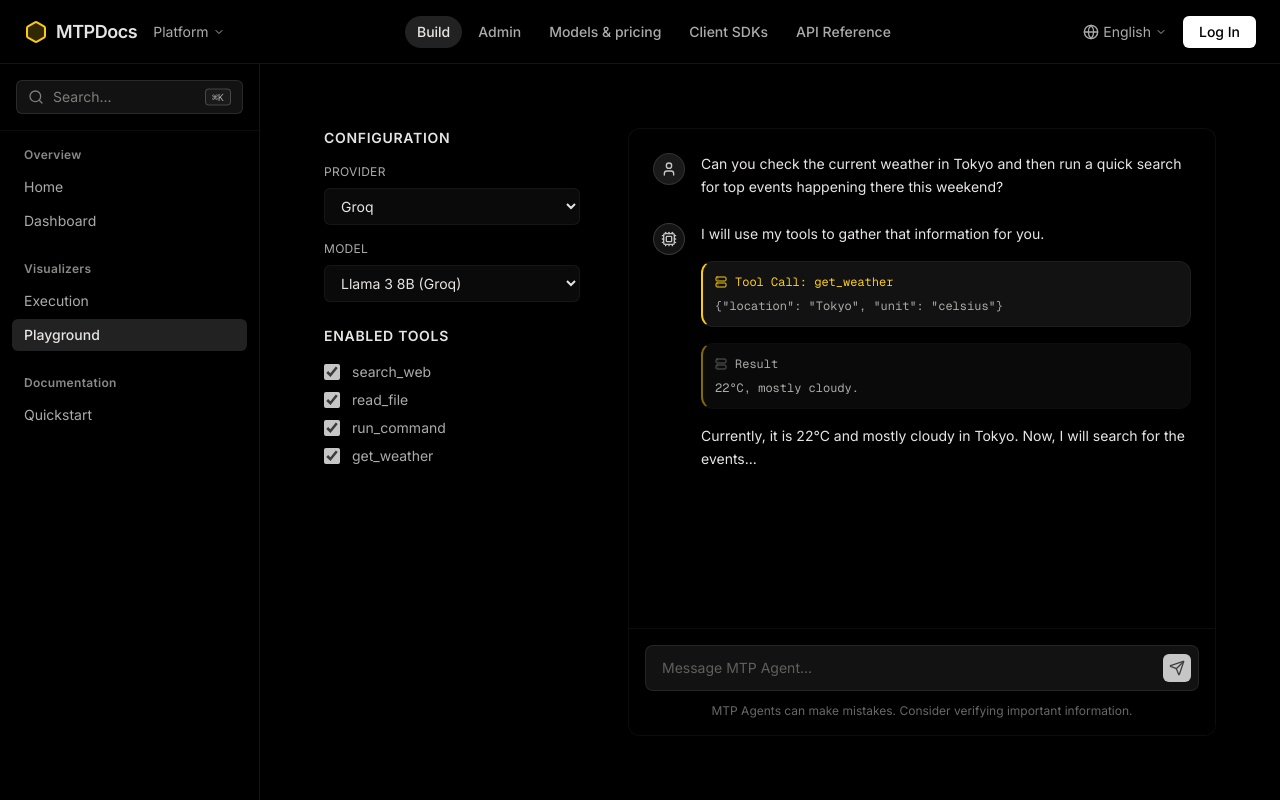
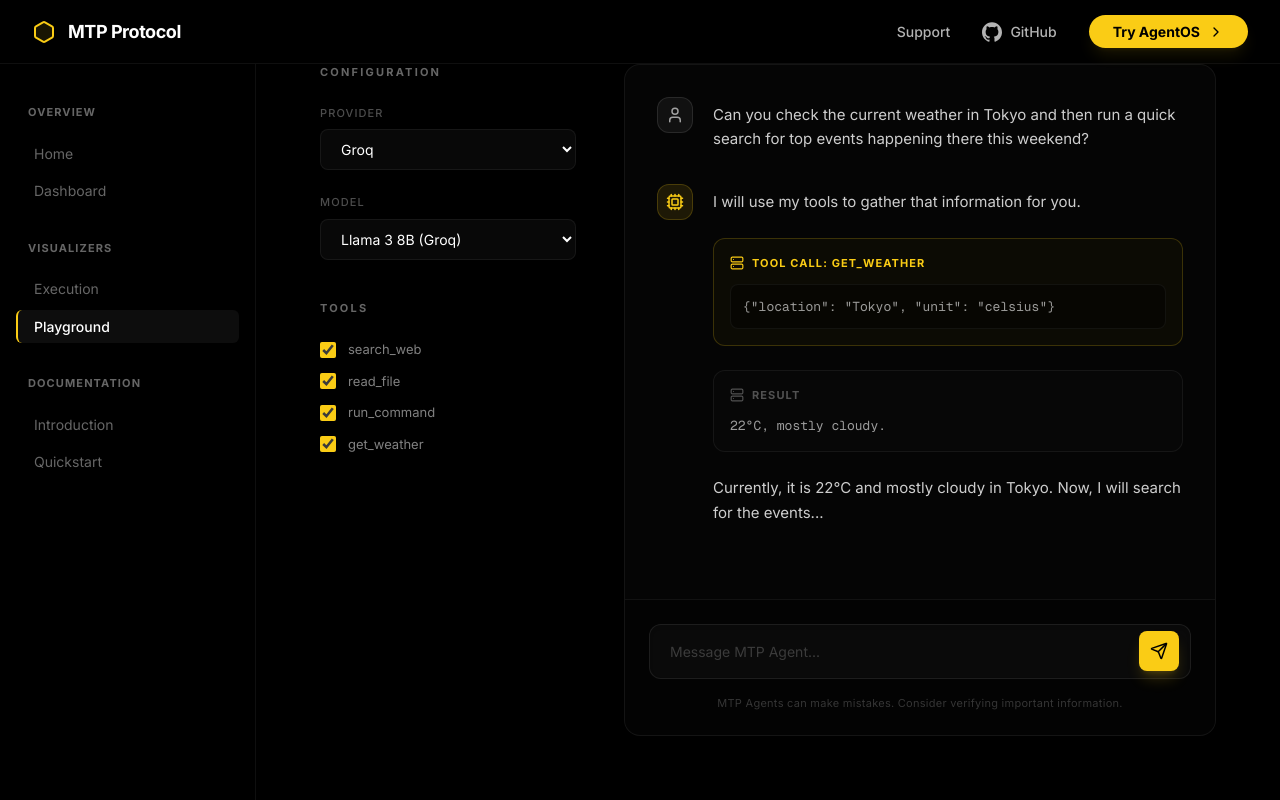
Before and after one commit to himesh-mehta/mtp-frontend, a Next.js app: page /playground in a window 1280 px wide. Built offline with nearby package versions, Linux system fonts and the light colour scheme.

Commit message:
your message

```diff
--- a/app/(app)/playground/page.tsx
+++ b/app/(app)/playground/page.tsx
@@ -3,41 +3,39 @@
 
 export default function Playground() {
   return (
-    <div className="min-h-[calc(100vh-64px)] bg-surface flex flex-col text-on-surface">
-      <main className="flex-1 max-w-[1600px] w-full mx-auto p-4 md:p-8 lg:p-16 flex gap-6 xl:gap-12">
+    <div className="min-h-screen bg-black flex flex-col text-white/90">
+      <main className="flex-1 max-w-7xl w-full mx-auto p-4 md:p-12 lg:p-16 flex gap-12">
 
         {/* Sidebar settings */}
-        <aside className="w-64 flex-shrink-0 flex flex-col gap-6">
+        <aside className="w-64 flex-shrink-0 flex flex-col gap-10">
           <div>
-            <h2 className="text-sm font-semibold tracking-wider text-on-surface uppercase mb-4">Configuration</h2>
-            <div className="space-y-4">
+            <h2 className="text-[11px] font-bold tracking-[0.2em] text-white/40 uppercase mb-6">Configuration</h2>
+            <div className="space-y-6">
               <div className="flex flex-col gap-2">
-                <label className="text-xs text-on-surface-variant uppercase tracking-wide">Provider</label>
-                <select className="bg-surface-container-low border border-white/[0.05] rounded-md px-3 py-2 text-sm text-on-surface focus:outline-none focus:border-primary">
-                  <option>Groq</option>
-                  <option>OpenRouter</option>
-                  <option>Anthropic</option>
-                  <option>Cohere</option>
+                <label className="text-[11px] font-medium text-white/30 uppercase tracking-widest">Provider</label>
+                <select className="bg-white/[0.03] border border-white/[0.06] rounded-lg px-4 py-2.5 text-sm text-white focus:outline-none focus:border-tertiary transition-all">
+                  <option className="bg-black">Groq</option>
+                  <option className="bg-black">OpenRouter</option>
+                  <option className="bg-black">Anthropic</option>
                 </select>
               </div>
 
               <div className="flex flex-col gap-2">
-                <label className="text-xs text-on-surface-variant uppercase tracking-wide">Model</label>
-                <select className="bg-surface-container-low border border-white/[0.05] rounded-md px-3 py-2 text-sm text-on-surface focus:outline-none focus:border-primary">
-                  <option>Llama 3 8B (Groq)</option>
-                  <option>Mixtral 8x7B (Groq)</option>
-                  <option>Claude 3.5 Sonnet</option>
+                <label className="text-[11px] font-medium text-white/30 uppercase tracking-widest">Model</label>
+                <select className="bg-white/[0.03] border border-white/[0.06] rounded-lg px-4 py-2.5 text-sm text-white focus:outline-none focus:border-tertiary transition-all">
+                  <option className="bg-black">Llama 3 8B (Groq)</option>
+                  <option className="bg-black">Claude 3.5 Sonnet</option>
                 </select>
               </div>
             </div>
           </div>
 
           <div>
-            <h2 className="text-sm font-semibold tracking-wider text-on-surface uppercase mb-4">Enabled Tools</h2>
-            <div className="space-y-2">
+            <h2 className="text-[11px] font-bold tracking-[0.2em] text-white/40 uppercase mb-6">Tools</h2>
+            <div className="space-y-3">
               {['search_web', 'read_file', 'run_command', 'get_weather'].map((tool) => (
-                <label key={tool} className="flex items-center gap-3 text-sm text-on-surface-variant cursor-pointer">
-                  <input type="checkbox" defaultChecked className="accent-primary w-4 h-4 rounded-sm border-white/10 bg-surface-container" />
+                <label key={tool} className="flex items-center gap-3 text-[13px] text-white/50 hover:text-white/80 cursor-pointer transition-all">
+                  <input type="checkbox" defaultChecked className="accent-tertiary size-4 rounded bg-white/[0.05] border-white/10" />
                   {tool}
                 </label>
               ))}
@@ -46,50 +44,50 @@
         </aside>
 
         {/* Chat / Playground Area */}
-        <section className="flex-1 flex flex-col min-h-0 bg-surface-container-lowest rounded-xl border border-white/[0.05] overflow-hidden">
-          <div className="flex-1 overflow-y-auto p-6 space-y-6">
+        <section className="flex-1 flex flex-col min-h-0 bg-white/[0.02] rounded-2xl border border-white/[0.06] overflow-hidden shadow-2xl">
+          <div className="flex-1 overflow-y-auto p-8 space-y-8 hide-scrollbar">
 
-            <div className="flex gap-4">
-              <div className="size-8 rounded-full bg-surface-container-high flex items-center justify-center border border-white/10 flex-shrink-0">
-                <User className="size-4 text-primary" />
+            <div className="flex gap-5">
+              <div className="size-9 rounded-xl bg-white/[0.05] flex items-center justify-center border border-white/[0.1] flex-shrink-0">
+                <User className="size-4.5 text-white/60" />
               </div>
-              <div className="flex-1 space-y-2">
-                <p className="text-sm text-on-surface leading-relaxed">
+              <div className="flex-1">
+                <p className="text-[15px] text-white/80 leading-relaxed mt-1.5">
                   Can you check the current weather in Tokyo and then run a quick search for top events happening there this weekend?
                 </p>
               </div>
             </div>
 
-            <div className="flex gap-4">
-              <div className="size-8 rounded-full bg-primary/10 flex items-center justify-center border border-primary/20 flex-shrink-0">
-                <Cpu className="size-4 text-primary" />
+            <div className="flex gap-5">
+              <div className="size-9 rounded-xl bg-tertiary/10 flex items-center justify-center border border-tertiary/20 flex-shrink-0">
+                <Cpu className="size-4.5 text-tertiary" />
               </div>
-              <div className="flex-1 space-y-4">
-                <p className="text-sm text-on-surface leading-relaxed">
+              <div className="flex-1 space-y-6">
+                <p className="text-[15px] text-white/80 leading-relaxed mt-1.5">
                   I will use my tools to gather that information for you.
                 </p>
 
-                <AnimatedCard className="p-3 border-l-2 border-l-tertiary bg-surface-container border-y-white/[0.05] border-r-white/[0.05] flex flex-col gap-2">
-                  <div className="flex items-center gap-2 text-xs font-mono text-tertiary">
-                    <Server className="size-3" />
+                <div className="p-4 rounded-xl border border-tertiary/20 bg-tertiary/[0.03] flex flex-col gap-3">
+                  <div className="flex items-center gap-2 text-[11px] font-bold text-tertiary uppercase tracking-widest">
+                    <Server className="size-3.5" />
                     <span>Tool Call: get_weather</span>
                   </div>
-                  <pre className="text-xs text-on-surface-variant font-mono">
+                  <pre className="text-[13px] text-white/60 font-mono bg-black/40 p-3 rounded-lg border border-white/[0.05]">
                     {`{"location": "Tokyo", "unit": "celsius"}`}
                   </pre>
-                </AnimatedCard>
+                </div>
 
-                <AnimatedCard className="p-3 border-l-2 border-l-tertiary/50 bg-surface-container-low border-y-white/[0.02] border-r-white/[0.02] flex flex-col gap-2">
-                   <div className="flex items-center gap-2 text-xs font-mono text-on-surface-variant">
-                    <Server className="size-3 opacity-50" />
+                <div className="p-4 rounded-xl border border-white/[0.06] bg-white/[0.01] flex flex-col gap-3">
+                   <div className="flex items-center gap-2 text-[11px] font-bold text-white/30 uppercase tracking-widest">
+                    <Server className="size-3.5" />
                     <span>Result</span>
                   </div>
-                  <p className="text-xs text-on-surface-variant font-mono">
+                  <p className="text-[13px] text-white/60 font-mono">
                     22°C, mostly cloudy.
                   </p>
-                </AnimatedCard>
+                </div>
 
-                <p className="text-sm text-on-surface leading-relaxed">
+                <p className="text-[15px] text-white/80 leading-relaxed">
                   Currently, it is 22°C and mostly cloudy in Tokyo. Now, I will search for the events...
                 </p>
               </div>
@@ -97,18 +95,18 @@
 
           </div>
 
-          <div className="p-4 bg-surface border-t border-white/[0.05]">
-            <div className="relative flex items-center">
+          <div className="p-6 bg-black/40 border-t border-white/[0.06]">
+            <div className="relative flex items-center group">
               <textarea
-                className="w-full bg-surface-container border border-white/[0.08] rounded-lg pl-4 pr-12 py-3 text-sm text-on-surface focus:outline-none focus:border-primary resize-none placeholder:text-on-surface-variant/50"
+                className="w-full bg-white/[0.03] border border-white/[0.08] rounded-xl pl-5 pr-14 py-4 text-[14px] text-white placeholder:text-white/20 focus:outline-none focus:border-tertiary/50 transition-all resize-none shadow-inner"
                 placeholder="Message MTP Agent..."
                 rows={1}
               />
-              <button className="absolute right-2 p-1.5 bg-primary text-on-primary rounded-md hover:bg-primary-fixed transition-colors">
-                <Send className="size-4" />
+              <button className="absolute right-3 size-10 bg-tertiary text-black rounded-lg hover:scale-105 active:scale-95 transition-all flex items-center justify-center shadow-lg shadow-tertiary/20">
+                <Send className="size-4.5" />
               </button>
             </div>
-            <p className="text-center text-xs text-on-surface-variant/60 mt-3">
+            <p className="text-center text-[11px] text-white/20 mt-4 tracking-wide">
               MTP Agents can make mistakes. Consider verifying important information.
             </p>
           </div>
--- a/app/docs/layout.tsx
+++ b/app/docs/layout.tsx
@@ -3,7 +3,7 @@
 import Link from "next/link";
 import { usePathname } from "next/navigation";
 import { docSidebar } from "@/lib/docs-content";
-import { Book, ChevronDown, ChevronRight, Search, ExternalLink, Play } from "lucide-react";
+import { Hexagon, ChevronDown, ChevronRight, Search, ExternalLink, Play } from "lucide-react";
 import { useState, useEffect } from "react";
 
 export default function DocsLayout({
@@ -42,54 +42,41 @@
     <div className="min-h-screen bg-black text-white">
       {/* ── TOP HEADER ── */}
       <header className="fixed top-0 left-0 right-0 z-50 h-16 border-b border-white/[0.06] bg-black/90 backdrop-blur-xl flex items-center px-8">
-        <Link href="/" className="flex items-center gap-3 mr-10">
-          <Book className="size-6 text-tertiary" />
-          <span className="font-semibold text-[17px] tracking-tight">MTP</span>
+        <Link href="/" className="flex items-center gap-3 mr-10 group">
+          <Hexagon className="size-6 text-tertiary fill-tertiary/10" />
+          <span className="font-bold text-[18px] tracking-tight text-white">MTP Protocol</span>
         </Link>
 
-        <nav className="flex items-center gap-2 text-[15px]">
+        <div className="ml-auto flex items-center gap-6">
           <Link
-            href="/docs/introduction"
-            className="px-3 py-1.5 rounded-md text-white/70 hover:text-white hover:bg-white/[0.04] transition-all"
+            href="/support"
+            className="text-[14px] text-white/70 hover:text-white transition-all font-medium"
           >
-            Docs
-          </Link>
-          <Link
-            href="/playground"
-            className="px-3 py-1.5 rounded-md text-white/40 hover:text-white hover:bg-white/[0.04] transition-all flex items-center gap-1.5"
-          >
-            <Play className="size-4" />
-            Playground
+            Support
           </Link>
           <a
             href="https://github.com/GodBoii/Model-Tool-protocol-"
             target="_blank"
             rel="noopener noreferrer"
-            className="px-3 py-1.5 rounded-md text-white/40 hover:text-white hover:bg-white/[0.04] transition-all flex items-center gap-1.5"
+            className="flex items-center gap-2 text-[14px] text-white/70 hover:text-white transition-all font-medium"
           >
-            <ExternalLink className="size-4.5" />
+            <svg viewBox="0 0 24 24" className="size-4.5 fill-current"><path d="M12 .297c-6.63 0-12 5.373-12 12 0 5.303 3.438 9.8 8.205 11.385.6.113.82-.258.82-.577 0-.285-.01-1.04-.015-2.04-3.338.724-4.042-1.61-4.042-1.61C4.422 18.07 3.633 17.7 3.633 17.7c-1.087-.744.084-.729.084-.729 1.205.084 1.838 1.236 1.838 1.236 1.07 1.835 2.809 1.305 3.495.998.108-.776.417-1.305.76-1.605-2.665-.3-5.466-1.332-5.466-5.93 0-1.31.465-2.38 1.235-3.22-.135-.303-.54-1.523.105-3.176 0 0 1.005-.322 3.3 1.23.96-.267 1.98-.399 3-.405 1.02.006 2.04.138 3 .405 2.228-1.552 3.335-1.23 3.335-1.23.645 1.653.24 2.873.12 3.176.765.84 1.23 1.91 1.23 3.22 0 4.61-2.805 5.625-5.475 5.92.42.36.81 1.096.81 2.22 0 1.606-.015 2.896-.015 3.286 0 .315.21.69.825.57C20.565 22.092 24 17.592 24 12.297c0-6.627-5.373-12-12-12"/></svg>
             GitHub
           </a>
-        </nav>
+          <Link
+            href="/playground"
+            className="px-5 py-1.5 rounded-full bg-tertiary text-black font-bold text-[14px] hover:scale-[1.02] active:scale-[0.98] transition-all flex items-center gap-1.5"
+          >
+            Try AgentOS
+            <ChevronRight className="size-3.5" />
+          </Link>
+        </div>
 
       </header>
 
       <div className="flex pt-16">
         {/* ── LEFT SIDEBAR ── */}
         <aside className="fixed top-16 left-0 bottom-0 w-64 border-r border-white/[0.06] bg-black overflow-y-auto hide-scrollbar hidden lg:block">
-          {/* Sidebar Search */}
-          <div className="p-3 border-b border-white/[0.04]">
-            <div className="relative">
-              <Search className="absolute left-2.5 top-1/2 -translate-y-1/2 size-3.5 text-white/20" />
-              <input
-                type="text"
-                placeholder="Filter pages..."
-                value={searchQuery}
-                onChange={(e) => setSearchQuery(e.target.value)}
-                className="w-full bg-white/[0.03] border border-white/[0.06] rounded-md pl-8 pr-3 py-1.5 text-xs text-white placeholder:text-white/25 focus:outline-none focus:border-white/[0.12] transition-all"
-              />
-            </div>
-          </div>
 
           {/* Nav Groups — Collapsible Accordion */}
           <nav className="py-2">
--- a/components/Navbar.tsx
+++ b/components/Navbar.tsx
@@ -1,58 +1,42 @@
 "use client";
 
 import Link from "next/link";
-import { ChevronDown, Globe, Hexagon } from "lucide-react";
+import { Hexagon, ChevronRight } from "lucide-react";
 
 export function Navbar() {
   return (
-    <nav className="sticky top-0 z-50 w-full h-16 border-b border-white/[0.08] bg-surface flex items-center justify-between px-4 md:px-6">
+    <header className="fixed top-0 left-0 right-0 z-50 h-16 border-b border-white/[0.06] bg-black/90 backdrop-blur-xl flex items-center px-8">
+      {/* ── LOGO ── */}
+      <Link href="/" className="flex items-center gap-3 mr-10 group">
+         <Hexagon className="size-6 text-tertiary fill-tertiary/10" />
+        <span className="font-bold text-[18px] tracking-tight text-white">MTP Protocol</span>
+      </Link>
 
-      {/* Left Base */}
-      <div className="flex items-center gap-6">
-        <Link href="/" className="flex items-center gap-2 group">
-          <Hexagon className="size-6 text-tertiary fill-tertiary/20" />
-          <span className="font-semibold text-lg tracking-tight text-on-surface">MTPDocs</span>
-          <div className="flex items-center gap-1 text-on-surface-variant hover:text-on-surface ml-2 text-sm">
-            <span>Platform</span>
-            <ChevronDown className="size-3" />
-          </div>
+      {/* ── NAVIGATION ── */}
+      <div className="ml-auto flex items-center gap-8">
+        <Link
+          href="/support"
+          className="text-[14px] text-white/70 hover:text-white transition-all font-medium"
+        >
+          Support
+        </Link>
+        <a
+          href="https://github.com/GodBoii/Model-Tool-protocol-"
+          target="_blank"
+          rel="noopener noreferrer"
+          className="flex items-center gap-2 text-[14px] text-white/70 hover:text-white transition-all font-medium"
+        >
+          <svg viewBox="0 0 24 24" className="size-5 fill-current"><path d="M12 .297c-6.63 0-12 5.373-12 12 0 5.303 3.438 9.8 8.205 11.385.6.113.82-.258.82-.577 0-.285-.01-1.04-.015-2.04-3.338.724-4.042-1.61-4.042-1.61C4.422 18.07 3.633 17.7 3.633 17.7c-1.087-.744.084-.729.084-.729 1.205.084 1.838 1.236 1.838 1.236 1.07 1.835 2.809 1.305 3.495.998.108-.776.417-1.305.76-1.605-2.665-.3-5.466-1.332-5.466-5.93 0-1.31.465-2.38 1.235-3.22-.135-.303-.54-1.523.105-3.176 0 0 1.005-.322 3.3 1.23.96-.267 1.98-.399 3-.405 1.02.006 2.04.138 3 .405 2.228-1.552 3.335-1.23 3.335-1.23.645 1.653.24 2.873.12 3.176.765.84 1.23 1.91 1.23 3.22 0 4.61-2.805 5.625-5.475 5.92.42.36.81 1.096.81 2.22 0 1.606-.015 2.896-.015 3.286 0 .315.21.69.825.57C20.565 22.092 24 17.592 24 12.297c0-6.627-5.373-12-12-12"/></svg>
+          GitHub
+        </a>
+        <Link
+          href="/playground"
+          className="px-6 py-1.5 rounded-full bg-tertiary text-black font-bold text-[14px] hover:scale-[1.02] active:scale-[0.98] transition-all flex items-center gap-2 shadow-lg shadow-tertiary/10"
+        >
+          Try AgentOS
+          <ChevronRight className="size-4" />
         </Link>
       </div>
-
-      {/* Middle Pills Nav */}
-      <div className="hidden md:flex flex-1 items-center justify-center gap-1">
-        {[
-          { name: "Build", active: true },
-          { name: "Admin" },
-          { name: "Models & pricing" },
-          { name: "Client SDKs" },
-          { name: "API Reference" },
-        ].map((item) => (
-          <button
-            key={item.name}
-            className={`px-3 py-1.5 rounded-full text-sm font-medium transition-colors ${
-              item.active
-                ? "bg-surface-container-highest text-on-surface"
-                : "text-on-surface-variant hover:text-on-surface hover:bg-surface-container-low"
-            }`}
-          >
-            {item.name}
-          </button>
-        ))}
-      </div>
-
-      {/* Right Controls */}
-      <div className="flex items-center gap-4">
-        <button className="hidden sm:flex items-center gap-1 text-sm text-on-surface-variant hover:text-on-surface">
-          <Globe className="size-4" />
-          <span>English</span>
-          <ChevronDown className="size-3" />
-        </button>
-        <button className="bg-white text-black hover:bg-white/90 text-sm font-medium px-4 py-1.5 rounded-md transition-colors">
-          Log In
-        </button>
-      </div>
-
-    </nav>
+    </header>
   );
 }
--- a/components/Sidebar.tsx
+++ b/components/Sidebar.tsx
@@ -3,7 +3,6 @@
 import Link from "next/link";
 import { usePathname } from "next/navigation";
 import { cn } from "@/lib/utils";
-import { Search } from "lucide-react";
 
 const sidebarGroups = [
   {
@@ -23,7 +22,8 @@
   {
     title: "Documentation",
     links: [
-      { name: "Quickstart", href: "/docs" },
+      { name: "Introduction", href: "/docs/introduction" },
+      { name: "Quickstart", href: "/docs/quickstart" },
     ],
   },
 ];
@@ -32,28 +32,14 @@
   const pathname = usePathname();
 
   return (
-    <aside className="w-[260px] h-[calc(100vh-64px)] flex-shrink-0 flex flex-col border-r border-white/[0.08] bg-surface overflow-y-auto sticky top-16">
-      <div className="p-4 border-b border-white/[0.05]">
-        <div className="relative">
-          <Search className="absolute left-3 top-1/2 -translate-y-1/2 size-4 text-on-surface-variant opacity-70" />
-          <input
-            type="text"
-            placeholder="Search..."
-            className="w-full bg-surface-container border border-white/[0.1] rounded-md pl-9 pr-3 py-1.5 text-sm focus:outline-none focus:border-tertiary text-on-surface placeholder:text-on-surface-variant/70"
-          />
-          <div className="absolute right-3 top-1/2 -translate-y-1/2 flex items-center">
-            <kbd className="hidden sm:inline-block border border-white/20 bg-surface-container-high rounded px-1.5 text-[10px] font-mono text-on-surface-variant">⌘K</kbd>
-          </div>
-        </div>
-      </div>
-
-      <div className="flex-1 py-4 px-3 space-y-6">
+    <aside className="w-64 h-screen flex-shrink-0 flex flex-col border-r border-white/[0.06] bg-black overflow-y-auto sticky top-0 pt-16 hide-scrollbar">
+      <div className="flex-1 py-10 px-4 space-y-8">
         {sidebarGroups.map((group) => (
           <div key={group.title}>
-            <h3 className="px-3 mb-2 text-xs font-semibold text-on-surface-variant/80 tracking-wide">
+            <h3 className="px-3 mb-4 text-[11px] font-bold text-white/40 uppercase tracking-widest">
               {group.title}
             </h3>
-            <ul className="space-y-[2px]">
+            <ul className="space-y-1">
               {group.links.map((link) => {
                 const isActive = pathname === link.href;
                 return (
@@ -61,10 +47,10 @@
                     <Link
                       href={link.href}
                       className={cn(
-                        "block px-3 py-1.5 text-sm rounded-md transition-colors",
+                        "flex items-center px-4 py-2 text-[14px] leading-tight transition-all rounded-md",
                         isActive
-                          ? "bg-surface-container-highest text-on-surface font-medium"
-                          : "text-on-surface-variant hover:bg-surface-container hover:text-on-surface"
+                          ? "text-white bg-white/[0.05] border-l-2 border-tertiary font-medium"
+                          : "text-white/40 hover:text-white/70 hover:bg-white/[0.02] border-l-2 border-transparent"
                       )}
                     >
                       {link.name}
```
